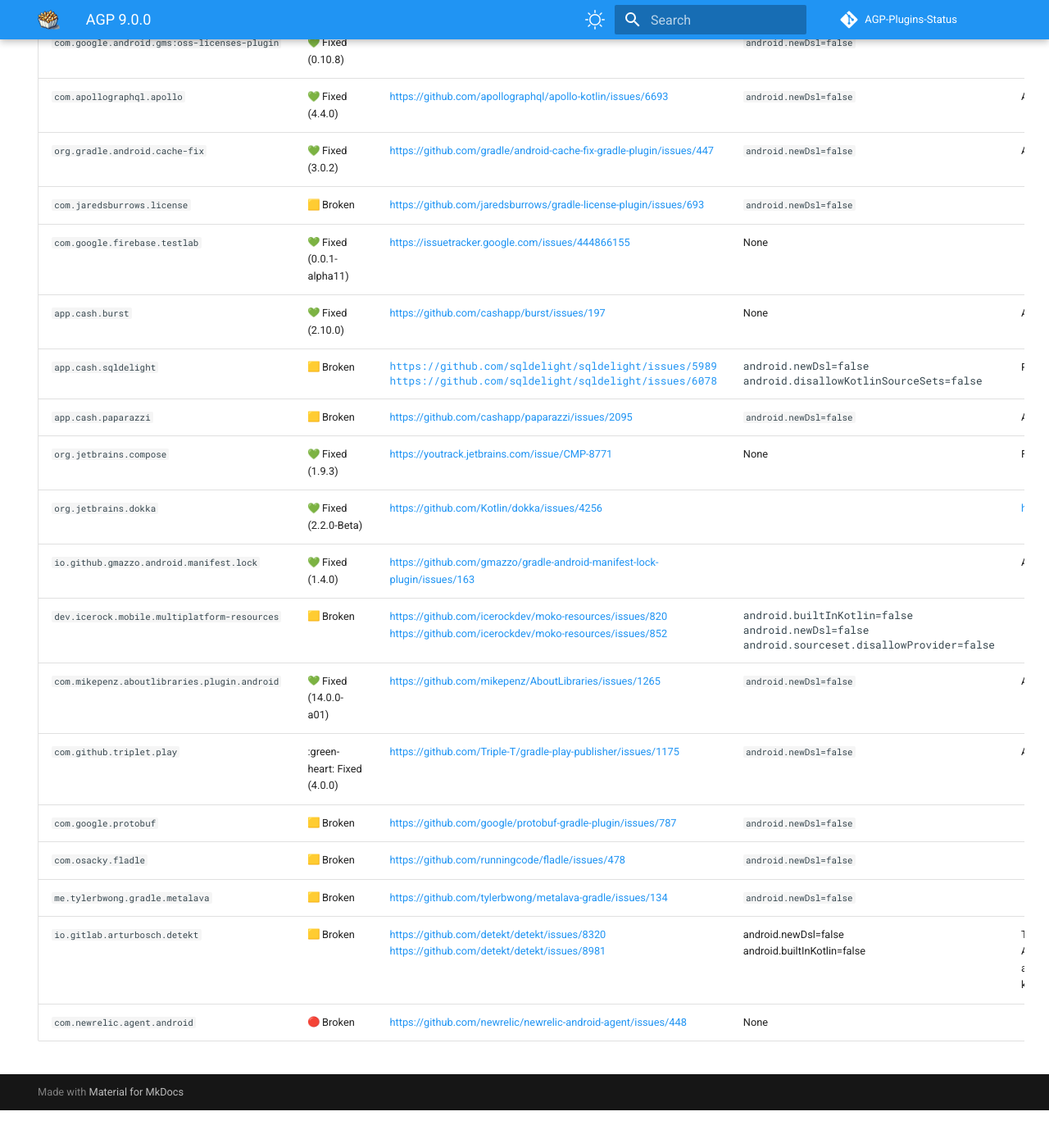
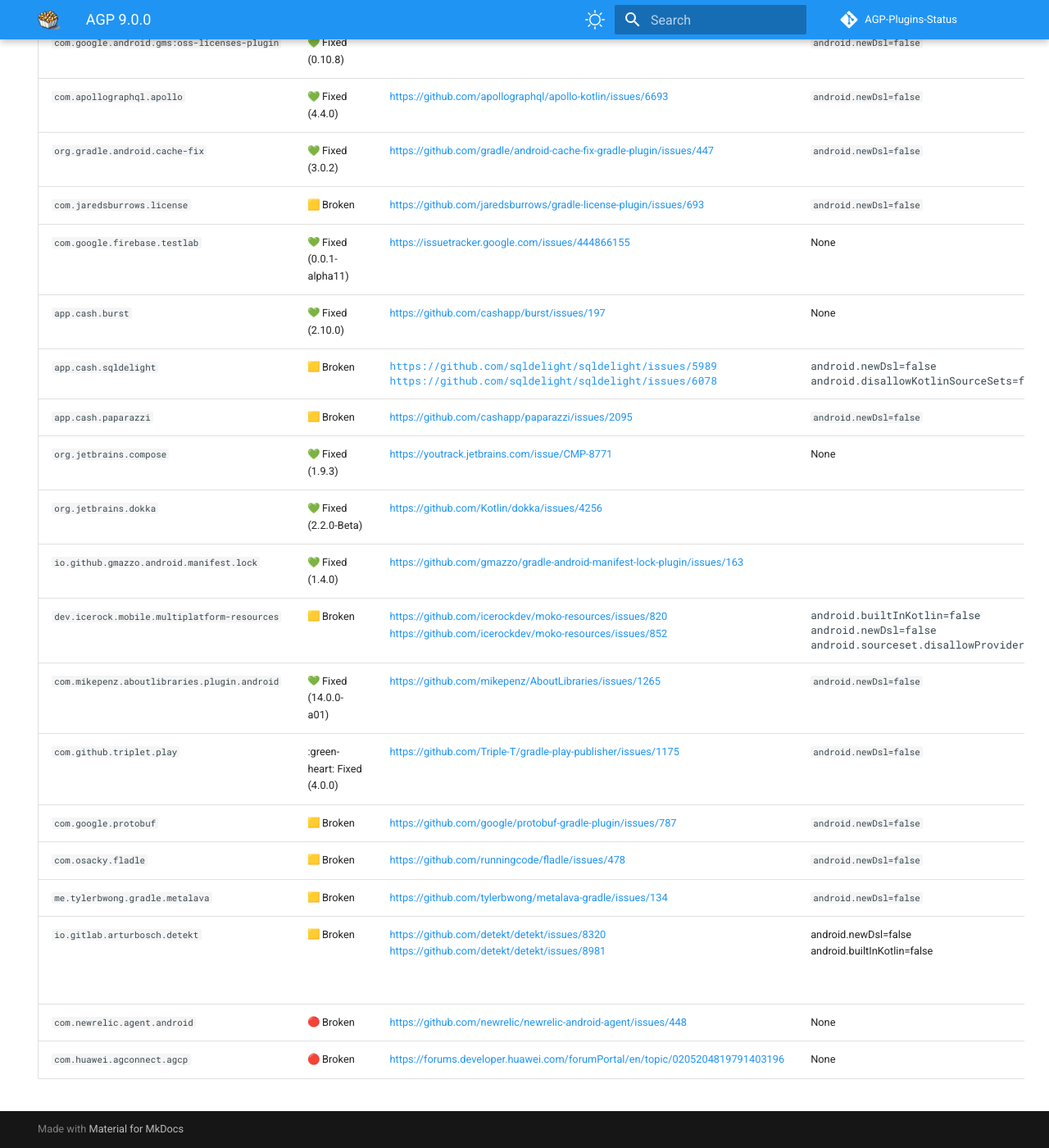
Before and after one commit to pablobaxter/AGP-Plugins-Status, an MkDocs documentation site: the page built from docs/agp-9.0.0.md, in a window 1280 px wide and 1400 px high, scrolled down 1595 px. Shown: the whole window at 82% size. Built offline with MkDocs 1.6.1 and Material for MkDocs 9.7.7, drawn with Linux system fonts in a browser that asks for light colours; emoji names are drawn with the system emoji font; comment, search, counter and statistics services are not loaded; before the commit the page ends 2949 px from its top, so only the background shows below that; some of the changed text lies outside the part shown.

Commit message:
Add HMS plugin status

```diff
--- a/docs/agp-9.0.0.md
+++ b/docs/agp-9.0.0.md
@@ -62,3 +62,4 @@
 | `me.tylerbwong.gradle.metalava` | :yellow_square: Broken | https://github.com/tylerbwong/metalava-gradle/issues/134 | `android.newDsl=false` | |
 | `io.gitlab.arturbosch.detekt` | :yellow_square: Broken | https://github.com/detekt/detekt/issues/8320<br>https://github.com/detekt/detekt/issues/8981                            | android.newDsl=false<br>android.builtInKotlin=false | The fix will only apply to detekt 2.0.0<br>Also to suppress warnings you can in addition add:<br>android.suppressUnsupportedOptionWarnings=android.suppressUnsupportedOptionWarnings,android.newDsl,android.builtInKotlin<br>kotlin.suppressGradlePluginWarnings=DeprecatedKotlinAndroidPlugin                                                                          |
 | `com.newrelic.agent.android` | :red_circle: Broken | https://github.com/newrelic/newrelic-android-agent/issues/448 | None | |
+| `com.huawei.agconnect.agcp` | :red_circle: Broken | https://forums.developer.huawei.com/forumPortal/en/topic/0205204819791403196 | None | |
```
